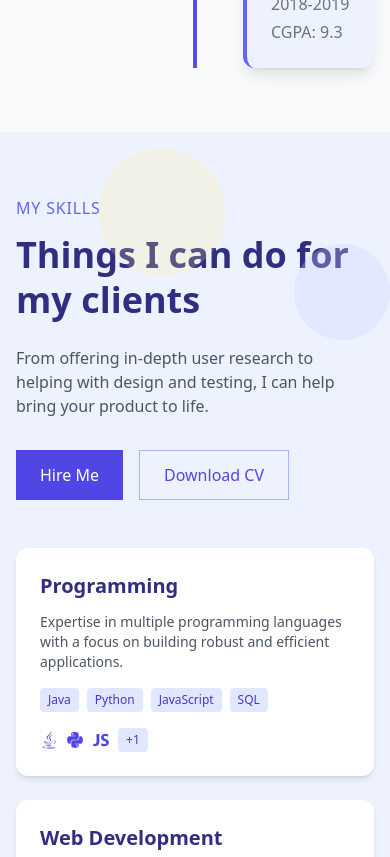
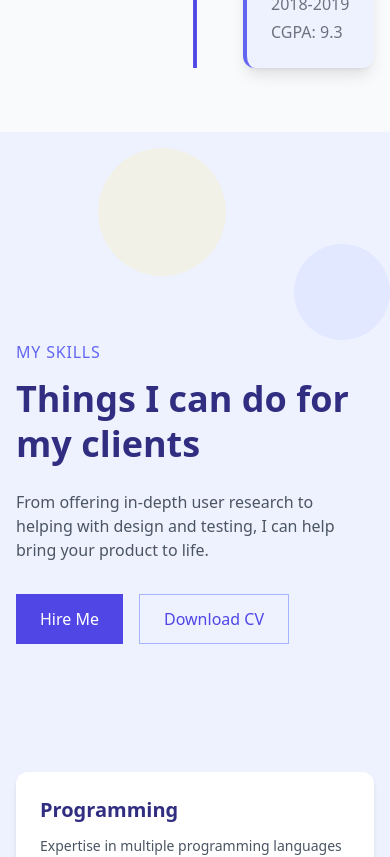
Before and after one commit to ASISH5E5/pitch, a React (Vite) app: page / in a window 390 px wide. Shown: the part 2600-3457 px from the top of the page. Built offline with nearby package versions, Linux system fonts and the light colour scheme.

Commit message:
Portfolio

```diff
--- a/src/Elements/Main.tsx
+++ b/src/Elements/Main.tsx
@@ -226,7 +226,7 @@ const Main = ({ data }) => {
           </div>
         )}
       </div>
-      <ScrollArrow />
+      {!showLoading && <ScrollArrow />}
     </>
   );
 };
--- a/src/Elements/Projects.tsx
+++ b/src/Elements/Projects.tsx
@@ -247,7 +247,7 @@ const Projects = () => {
   return (
     <>
     <section className="py-16 bg-gradient-to-b from-white to-gray-50 min-h-screen">
-      <div className="container mx-auto px-4">
+      <div className="container mx-auto px-4  min-h-screen">
         <div className="mb-12 text-center">
           <h2 className="text-4xl font-bold mb-4">Projects</h2>
           <p className="text-gray-600 max-w-2xl mx-auto">
@@ -255,7 +255,7 @@ const Projects = () => {
           </p>
         </div>
 
-        <div className="grid grid-cols-1 md:grid-cols-2 gap-8 max-w-6xl mx-auto">
+        <div className="grid grid-cols-1 md:grid-cols-2 gap-8 max-w-6xl mx-auto ">
           {displayedProjects.map((project, index) => (
             <div
               key={project.id}
@@ -322,11 +322,9 @@ const Projects = () => {
             {[...Array(totalPages)].map((_, index) => (
               <Button
                 key={index}
-                variant={currentPage === index ? "default" : "default"}
+                variant="outline"
                 onClick={() => setCurrentPage(index)}
-                className={`w-8 h-8 p-0 ${
-                  currentPage === index ? 'bg-primary  text-blue-500 border border-blue-500' : ''
-                }`}
+                className={`px-4 ${currentPage === index ? 'bg-primary text-blue-500 border border-blue-500' : ''}`}
               >
                 {index + 1}
               </Button>
@@ -343,18 +341,9 @@ const Projects = () => {
           </Button>
         </div>
       </div>
-
-      <ProjectModal
-        project={selectedProject}
-        isOpen={!!selectedProject}
-        onClose={() => setSelectedProject(null)}
-      />
     </section>
-
-
-
-    </>
-  );
+  </>
+);
 };
 
 export default Projects;
--- a/src/Elements/Skills.tsx
+++ b/src/Elements/Skills.tsx
@@ -39,11 +39,11 @@ const HomeSkills = () => {
   const isInView = useInView(ref, { once: false, amount: 0.1 });
 
   return (
-    <section className="py-16 bg-indigo-50 overflow-hidden">
-      <div className="container mx-auto px-4 md:px-8 relative">
+    <section className="py-16 bg-indigo-50 overflow-hidden min-h-screen">
+      <div className="container mx-auto px-4 md:px-8 relative my-auto ">
         {/* Left side content */}
-        <div className="flex flex-col md:flex-row">
-          <div className="md:w-1/3 mb-12 md:mb-0 pr-0 md:pr-8">
+        <div className="flex flex-col md:flex-row py-16" >
+          <div className="md:w-1/3 mb-12 md:mb-0 pr-0 md:pr-8 py-20">
             <motion.p
               className="text-indigo-500 font-medium tracking-wider mb-3"
               initial={{ opacity: 0, y: 20 }}
```
